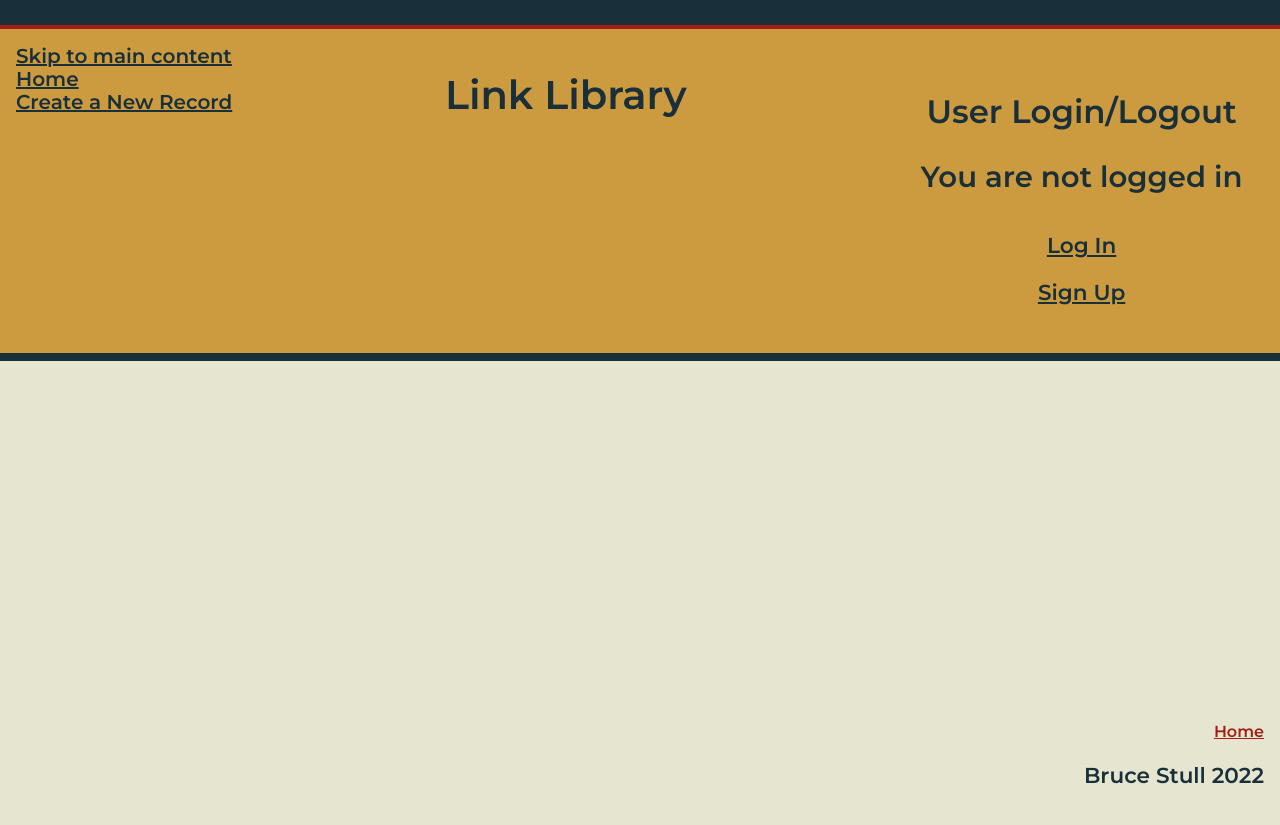
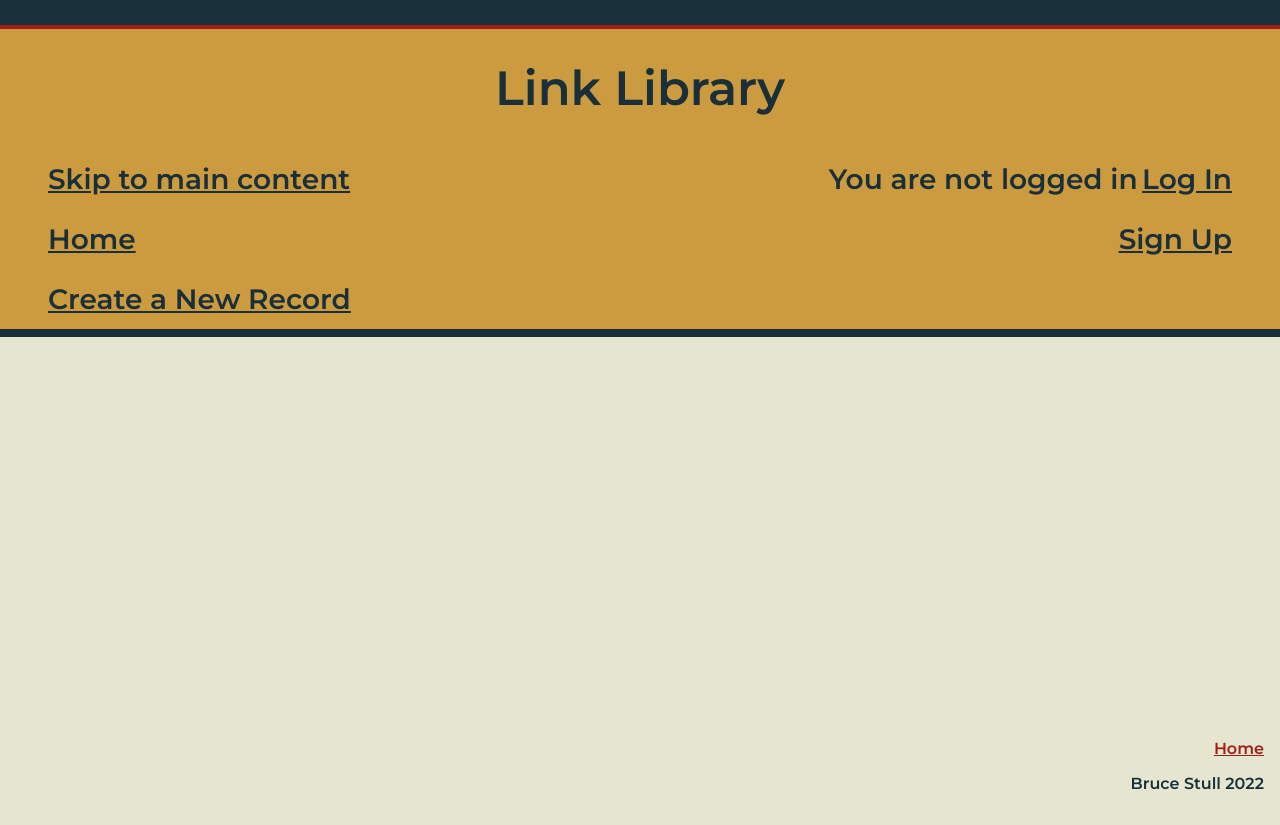
Before and after one commit to brucestull/technology-and-perceptibility, a Django app: page / in a window 1280 px wide. Run offline with Django 3.2, Linux system fonts and the light colour scheme.

Commit message:
Redesigned header. Order of elements makes mroe sense now.

```diff
--- a/static/css/style.css
+++ b/static/css/style.css
@@ -57,7 +57,7 @@ html {
 /* https://developer.mozilla.org/en-US/docs/Web/CSS/padding#syntax */
 /* Set margin to 0 */
 /* https://developer.mozilla.org/en-US/docs/Web/CSS/margin#syntax */
-header, .div-replacing-main, footer {
+header, main, footer {
     /* vertical | horizontal */
     margin: 0 0;
     /* vertical | horizontal */
@@ -75,13 +75,51 @@ body {
     border-top: 25px solid rgba(25, 48, 58, 1);
 }
 
+.full-width-header {
+    background-color: rgba(205, 155, 63, 1);
+    border-top: .25em solid rgba(161, 30, 23, 1);
+    border-bottom: .5em solid rgba(25, 48, 58, 1);
+}
+
 header {
     background-color: rgba(205, 155, 63, 1);
 }
 
-.full-width-header {
-    background-color: rgba(25, 48, 58, 1);
-    border-top: .25em solid rgba(161, 30, 23, 1);
+h1 {
+    font-size: 3em;
+    font-weight: 600;
+}
+
+div.nav-and-status-logout-block {
+    display: flex;
+    justify-content: space-between;
+    /* top | right | bottom | left */
+    /* padding: 0 1em 0 1em; */
+    /* vertical | horizontal */
+    padding: 0 1em;
+}
+
+nav {
+    text-align: left;
+}
+
+nav > a {
+    display: inline-block;
+    margin: 0.5em 0em;
+    font-size: 1.75em;
+    color: rgba(25, 48, 58, 1);
+}
+
+div.status-logout-block {
+    text-align: right;
+}
+
+div.status-logout-block * {
+    /* "display: inline-block;" will allow margins. Without it, there are no top or bottom margins since <a> are inline elements. */
+    display: inline-block;
+    margin: 0.5em 0em;
+    font-size: 1.75em;
+    color: rgba(25, 48, 58, 1);
 }
 
 div.sign-up-block {
@@ -128,22 +166,6 @@ div.login-block input {
     display: block;
 }
 
-nav a {
-    color: rgba(25, 48, 58, 1);
-    font-size: 1.25em;
-}
-
-div.login-logout-block {
-    padding: 1em;
-}
-
-div.login-logout-block a {
-    /* "display: inline-block;" will allow margins. Without it, there are no top or bottom margins since <a> are inline elements. */
-    display: inline-block;
-    margin: .5em;
-    color: rgba(25, 48, 58, 1);
-}
-
 /* Now: Let's change the font for all text in 'body'. */
 body {
     font-family: 'Montserrat', sans-serif;
@@ -155,12 +177,7 @@ button {
     font-weight: 600;
 }
 
-h1 {
-    vertical-align: middle;
-    font-size: 2.5em;
-}
-
-button, p, h3, label, div.login-logout-block {
+button, h3, label {
     font-size: 1.35em;
 }
 
@@ -168,19 +185,17 @@ input, textarea {
     font-size: 1.5em;
 }
 
-/* Let's align the text of the header to 'center'. This will affect a <div> and a <nav>, which are in the <header>. */
 header {
     width: 100%;
     text-align: center;
-    padding: 1em;
+    padding: 0 2em;
 }
 
 .full-width-header {
     width: 100%;
-    padding-bottom: .5em;
 }
 
-div.login-logout-block span {
+div.status-logout-block span {
     text-transform: capitalize;
 }
 
@@ -309,26 +324,13 @@ div.thing-at-top-of-main {
     /* 100% or 100vw */
 
     header {
-        display: flex;
-        /* Put title/subtitle to left and links to right. */
-        /* We will align the text within those next. */
-        justify-content: space-between;
     }
 
-    /* Align the page heading/title to the left. */
-    h1 {
-        text-align: center;
-    }
-
-    /* Align the page links to the right. */
-    nav {
-        text-align: left;
-    }
 }
 
 /* We should set a max width. If user uses a really large display width, we want the site to stay within reason. If the site had a design where the items could keep accumulating and the header would look good, we could still allow display width to grow. */
 @media (min-width: 1400px) {
-    header, .div-replacing-main {
+    header, main {
         width: 1350px;
         margin-left: auto;
         margin-right: auto;
--- a/templates/base.html
+++ b/templates/base.html
@@ -36,18 +36,19 @@
         <div class="full-width-header">
             <header>
 
+                <div class="page-title">
+                    <h1>Link Library</h1>
+                </div>
+
+                <div class="nav-and-status-logout-block">
+
                     <nav>
                         <a href="#all-the-taps" title="Skip to main content" class="skip-to-main-content">Skip to main content</a><br>
                         <a href="{% url 'home' %}">Home</a><br>
                         <a href="#" @click="showCreateNewTapInterface()">Create a New Record</a><br>
                     </nav>
 
-                <div class="page-title">
-                    <h1>Link Library</h1>
-                </div>
-
-                <div class="login-logout-block">
-                    <h2>User Login/Logout</h2>
+                    <div class="status-logout-block">
                         {% if user.is_authenticated %}
                         <span>Welcome, {{ user.username }}!</span>
                         <br>
@@ -59,9 +60,11 @@
                         {% endif %}
                     </div>
 
+                </div>
+
             </header>
         </div>
-        <main class="page-body div-replacing-main">
+        <main>
             {% block content %}
             {% endblock %}
         </main>
```
Lines whose indentation alone changed are shown as unchanged.
